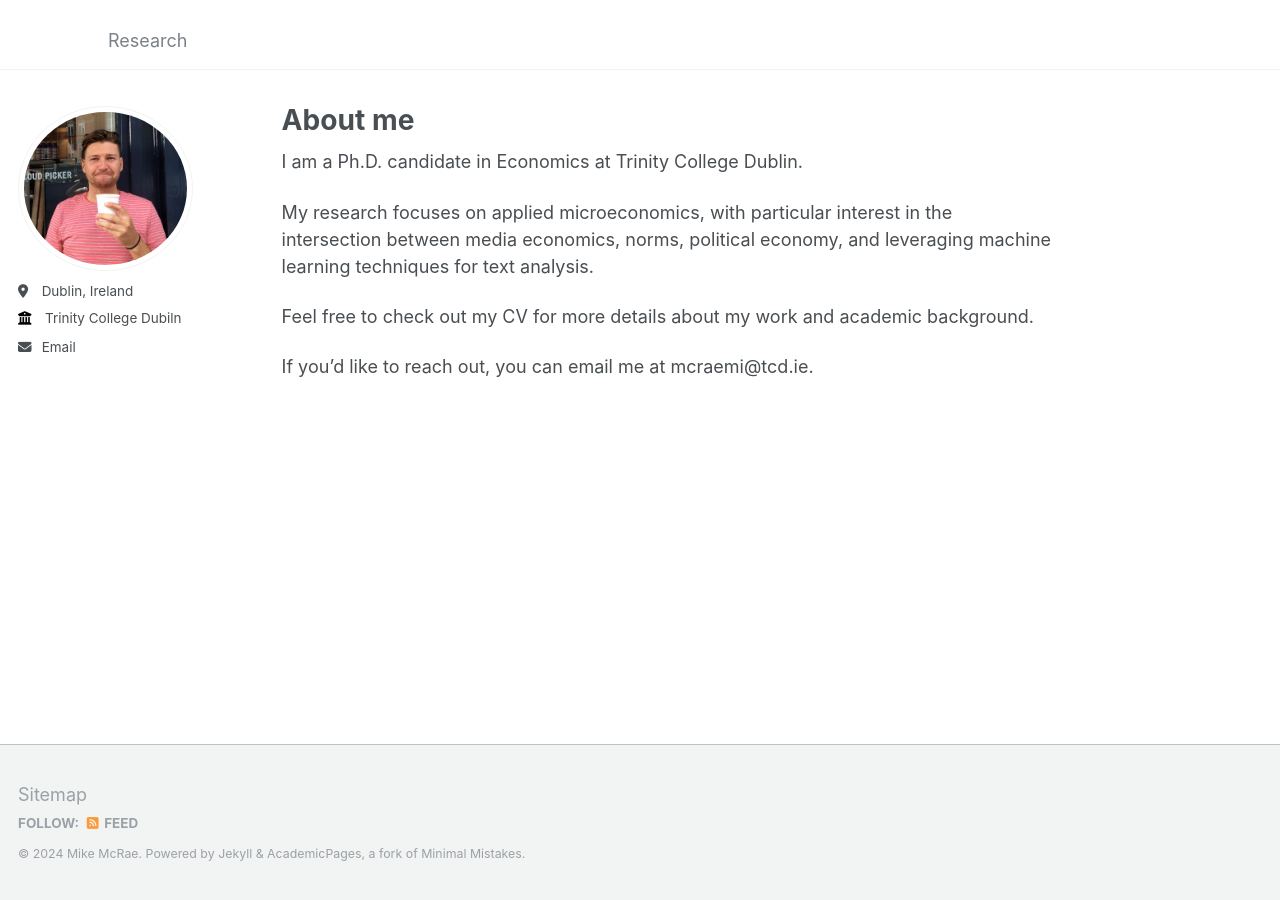
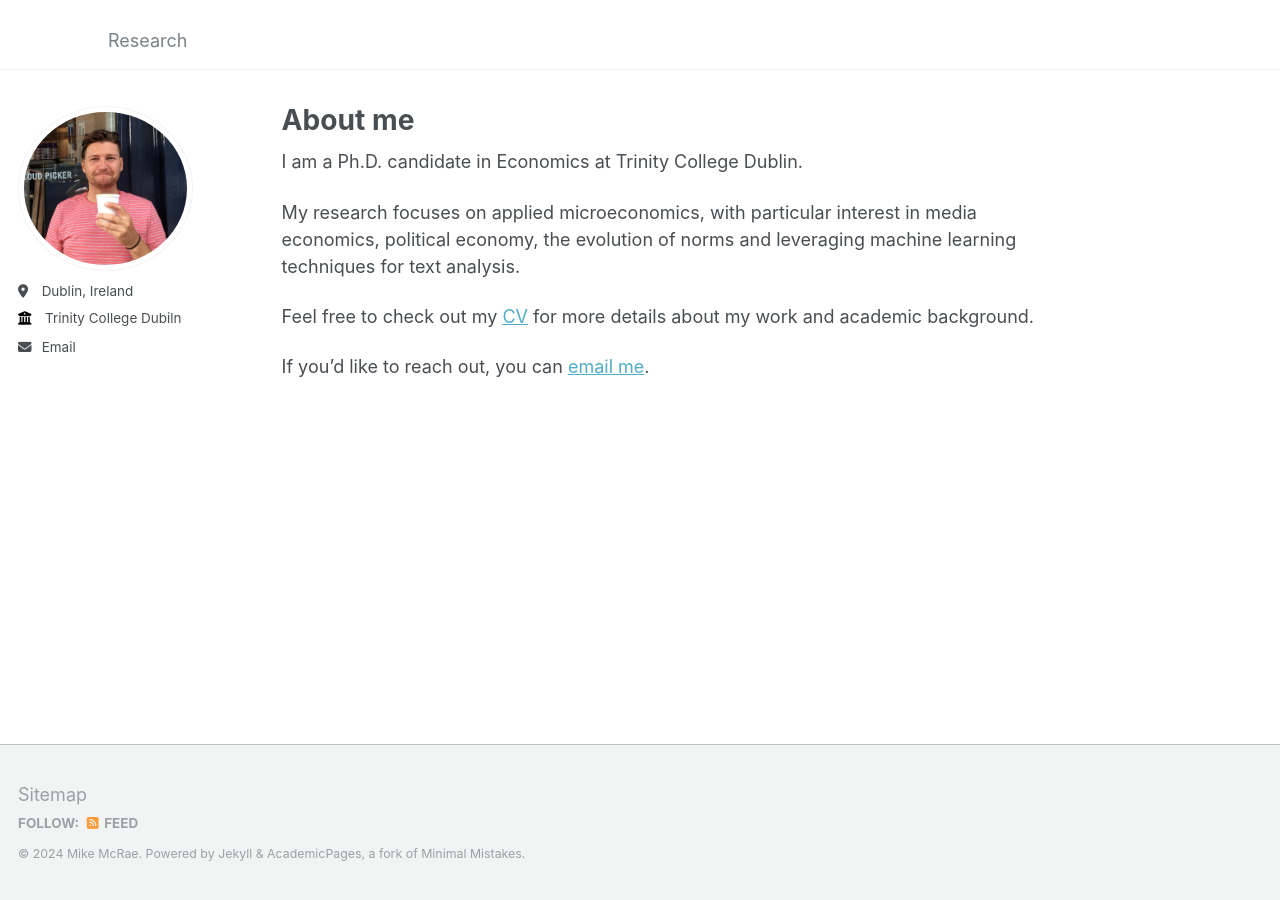
Before and after one commit to mike-mcrae/mike-mcrae.github.io, a Jekyll site: the page built from _pages/about.md, in a window 1280 px wide. Built offline with Jekyll 4.4.1, drawn with Linux system fonts in a browser that asks for light colours.

Commit message:
Update about.md

```diff
--- a/_pages/about.md
+++ b/_pages/about.md
@@ -9,8 +9,8 @@ redirect_from:
 
 I am a Ph.D. candidate in Economics at Trinity College Dublin.
 
-My research focuses on applied microeconomics, with particular interest in the intersection between media economics, norms, political economy, and leveraging machine learning techniques for text analysis.
+My research focuses on applied microeconomics, with particular interest in media economics, political economy, the evolution of norms and leveraging machine learning techniques for text analysis.
 
-Feel free to check out my CV for more details about my work and academic background.
+Feel free to check out my [CV](pages/cv.md) for more details about my work and academic background.
 
-If you’d like to reach out, you can email me at mcraemi@tcd.ie.
+If you’d like to reach out, you can [email me](mailto:mcraemi@tcd.ie).
```
